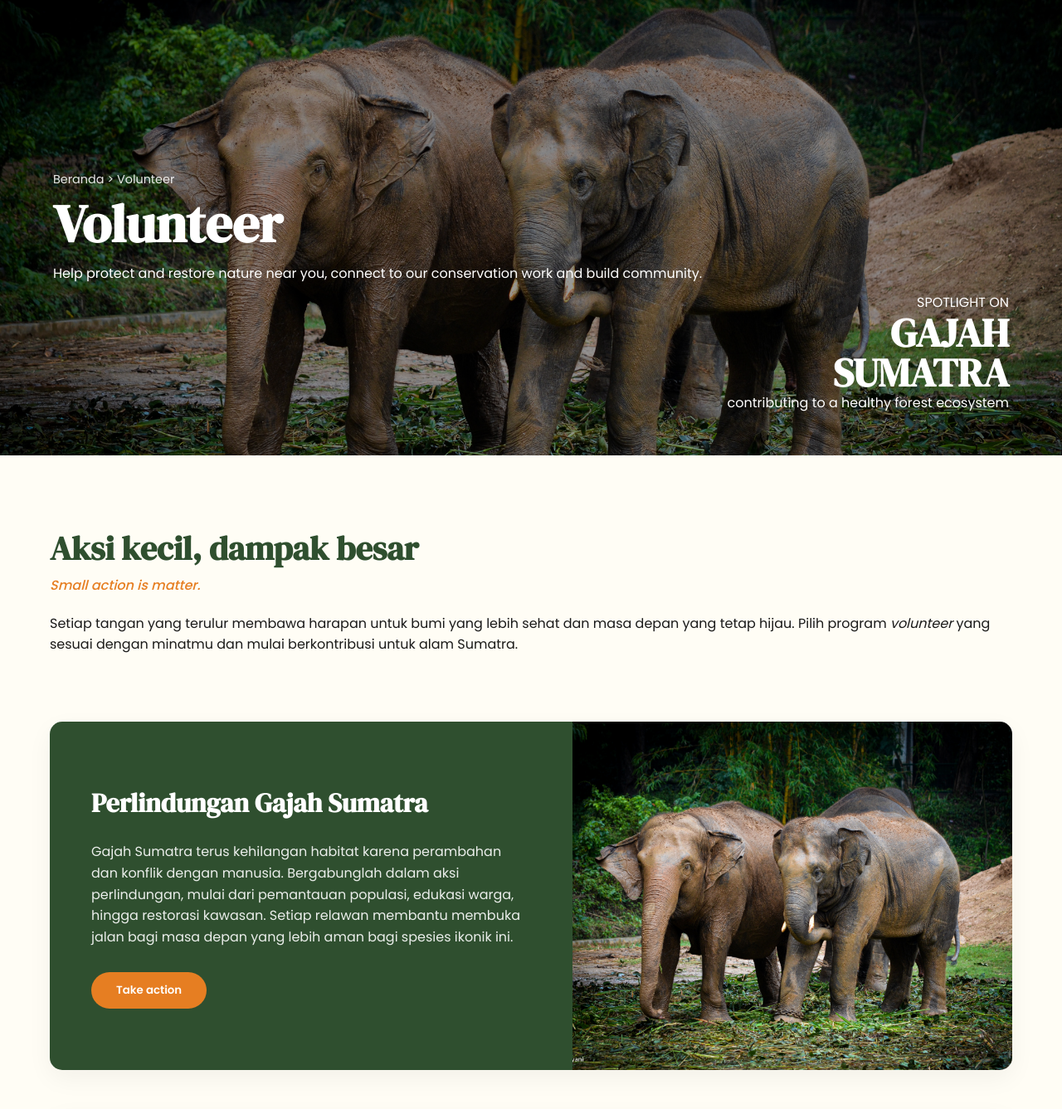
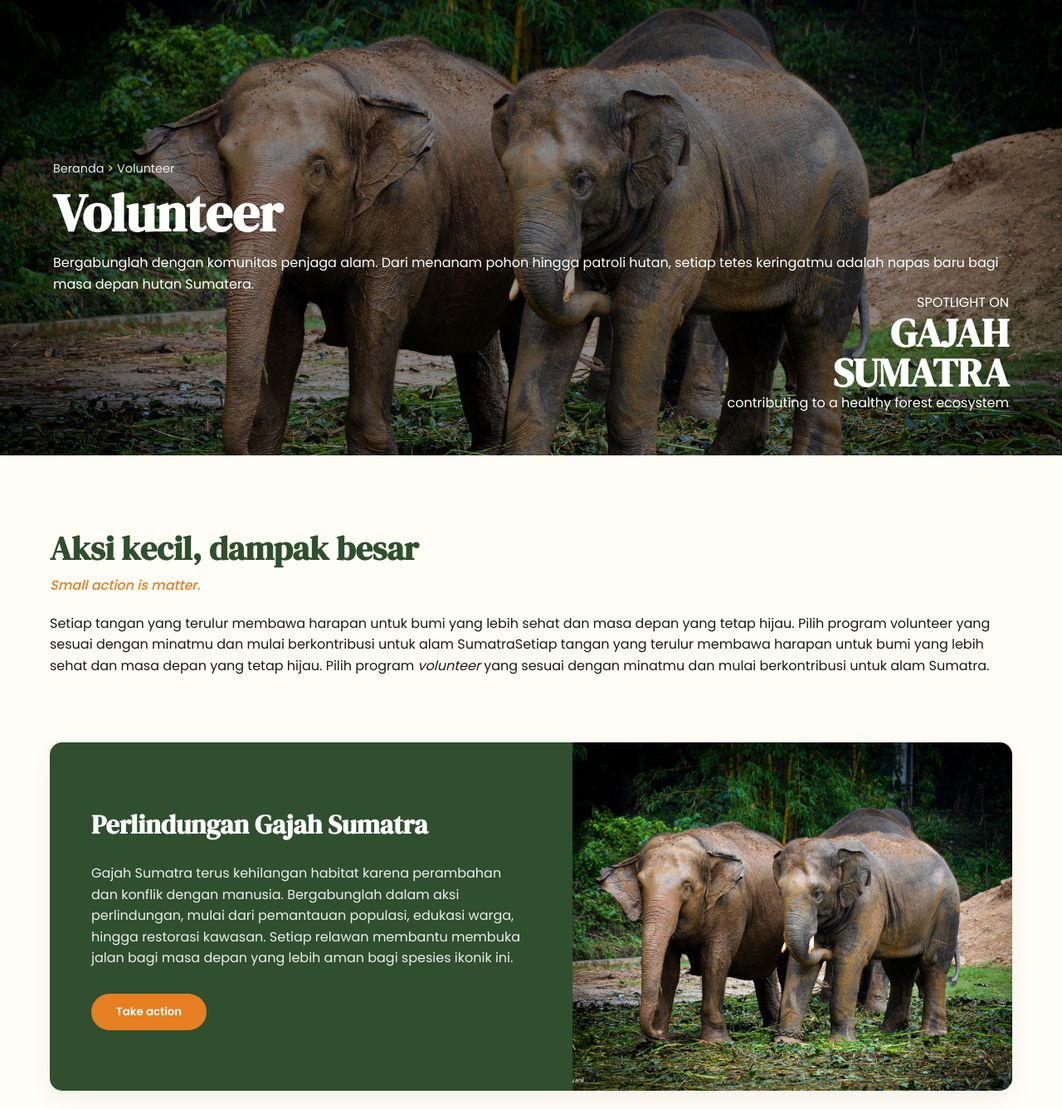
Before and after one commit to CodeByOnion/Sumatropic-praktikum-pemweb, a PHP site: page /pages/volunteer.php in a window 1280 px wide. Shown: the part 81-1418 px from the top of the page at 83% size. Run offline with PHP 8.4, Linux system fonts and the light colour scheme.

Commit message:
nambahin teks

```diff
--- a/pages/berita.php
+++ b/pages/berita.php
@@ -47,7 +47,7 @@ $result = mysqli_query($conn, $query);
 
     <?php require_once "../template/navbar.php"; ?>
 
-    <header class="hero" style="background-image :url('../assets/image/berita.jpg');'>
+    <header class="hero" style="background-image :url('../assets/image/berita.jpg');">
         <div class="hero-overlay"></div>
         <div class="container hero-content">
             <div class="hero-text">
@@ -64,7 +64,7 @@ $result = mysqli_query($conn, $query);
     <section class="page-header-strip">
         <div class="container">
             <h2>Berita</h2>
-            <p>Berita konservasi dan pembaruan penting dari proyek Sumatropic.</p>
+<p>Ikuti perkembangan terbaru dari garis depan konservasi, kisah penyelamatan satwa, dan inisiatif pemulihan habitat di seluruh Sumatera.</p>        </div>
         </div>
     </section>
 
--- a/pages/volunteer.php
+++ b/pages/volunteer.php
@@ -39,7 +39,7 @@
             <div class="hero-content">
                 <p class="breadcrumb">Beranda > Volunteer</p>
                 <h1>Volunteer</h1>
-                <p class="hero-desc">Help protect and restore nature near you, connect to our conservation work and build community.</p>
+                <p class="hero-desc">Bergabunglah dengan komunitas penjaga alam. Dari menanam pohon hingga patroli hutan, setiap tetes keringatmu adalah napas baru bagi masa depan hutan Sumatera.</p>
             </div>
             <div class="hero-spotlight">
                 <span>SPOTLIGHT ON</span>
@@ -53,7 +53,7 @@
                 <h2>Aksi kecil, dampak besar</h2>
                 <p class="subtitle">Small action is matter.</p>
                 <p class="description">
-                    Setiap tangan yang terulur membawa harapan untuk bumi yang lebih sehat dan masa depan yang tetap hijau. Pilih program <em>volunteer</em> yang sesuai dengan minatmu dan mulai berkontribusi untuk alam Sumatra.
+                 Setiap tangan yang terulur membawa harapan untuk bumi yang lebih sehat dan masa depan yang tetap hijau. Pilih program volunteer yang sesuai dengan minatmu dan mulai berkontribusi untuk alam SumatraSetiap tangan yang terulur membawa harapan untuk bumi yang lebih sehat dan masa depan yang tetap hijau. Pilih program <em>volunteer</em> yang sesuai dengan minatmu dan mulai berkontribusi untuk alam Sumatra.
                 </p>
             </section>
 
@@ -63,32 +63,43 @@
                     <div class="card-text">
                         <h3>Perlindungan Gajah Sumatra</h3>
                         <p>Gajah Sumatra terus kehilangan habitat karena perambahan dan konflik dengan manusia. Bergabunglah dalam aksi perlindungan, mulai dari pemantauan populasi, edukasi warga, hingga restorasi kawasan. Setiap relawan membantu membuka jalan bagi masa depan yang lebih aman bagi spesies ikonik ini.</p>
-                        <button class="btn-action">Take action</button>
+                        <button class="btn-action" a href="Bergabung Menjadi Relawan - Greenpeace Indonesia - Greenpeace Indonesia">Take action</button>
                     </div>
                     <div class="card-image">
                         <img src="../assets/image/volunteer.jpg" alt="Gajah">
                     </div>
                 </div>
 
-                <div class="card reverse">
+                <div class="card">
                     <div class="card-text">
-                        <h3>Restorasi Hutan</h3>
-                        <p>Bantu kami menanam kembali pohon-pohon endemik Sumatra yang hilang. Program ini berfokus pada penghijauan kembali area gundul untuk mengembalikan fungsi hutan sebagai paru-paru dunia.</p>
-                        <button class="btn-action">Take action</button>
+                        <h3>Perlindungan Gajah Sumatra</h3>
+                        <p>Gajah Sumatra terus kehilangan habitat karena perambahan dan konflik dengan manusia. Bergabunglah dalam aksi perlindungan, mulai dari pemantauan populasi, edukasi warga, hingga restorasi kawasan. Setiap relawan membantu membuka jalan bagi masa depan yang lebih aman bagi spesies ikonik ini.</p>
+                        <button class="btn-action" a href="Bergabung Menjadi Relawan - Greenpeace Indonesia - Greenpeace Indonesia">Take action</button>
                     </div>
                     <div class="card-image">
-                        <img src="../assets/image/hutan.jpg" alt="Hutan">
+                        <img src="../assets/image/volunteer.jpg" alt="Gajah">
                     </div>
                 </div>
 
                 <div class="card">
                     <div class="card-text">
-                        <h3>Edukasi Masyarakat</h3>
-                        <p>Menjadi jembatan antara konservasi dan masyarakat lokal. Edukasi tentang pentingnya menjaga satwa liar dan bagaimana hidup berdampingan dengan alam tanpa merusaknya.</p>
-                        <button class="btn-action">Take action</button>
+                        <h3>Perlindungan Gajah Sumatra</h3>
+                        <p>Gajah Sumatra terus kehilangan habitat karena perambahan dan konflik dengan manusia. Bergabunglah dalam aksi perlindungan, mulai dari pemantauan populasi, edukasi warga, hingga restorasi kawasan. Setiap relawan membantu membuka jalan bagi masa depan yang lebih aman bagi spesies ikonik ini.</p>
+                        <button class="btn-action" a href="Bergabung Menjadi Relawan - Greenpeace Indonesia - Greenpeace Indonesia">Take action</button>
                     </div>
                     <div class="card-image">
-                        <img src="../assets/image/warga.jpg" alt="Warga">
+                        <img src="../assets/image/volunteer.jpg" alt="Gajah">
+                    </div>
+                </div>
+
+                <div class="card">
+                    <div class="card-text">
+                        <h3>Perlindungan Gajah Sumatra</h3>
+                        <p>Gajah Sumatra terus kehilangan habitat karena perambahan dan konflik dengan manusia. Bergabunglah dalam aksi perlindungan, mulai dari pemantauan populasi, edukasi warga, hingga restorasi kawasan. Setiap relawan membantu membuka jalan bagi masa depan yang lebih aman bagi spesies ikonik ini.</p>
+                        <button class="btn-action" a href="Bergabung Menjadi Relawan - Greenpeace Indonesia - Greenpeace Indonesia">Take action</button>
+                    </div>
+                    <div class="card-image">
+                        <img src="../assets/image/volunteer.jpg" alt="Gajah">
                     </div>
                 </div>
 
```
Also changed, not shown: index.php (+6 -11 lines), login_register.php (+5 -5 lines), pages/fauna.php (+19 -5 lines), pages/flora.php (+19 -5 lines).
